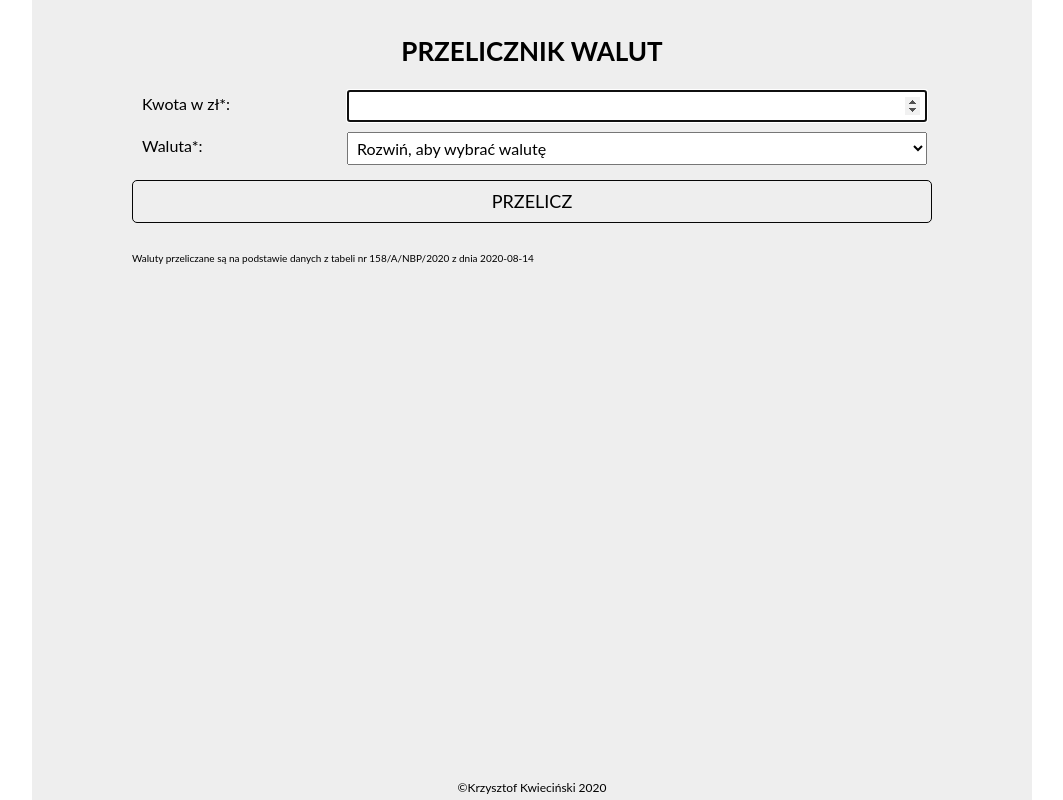
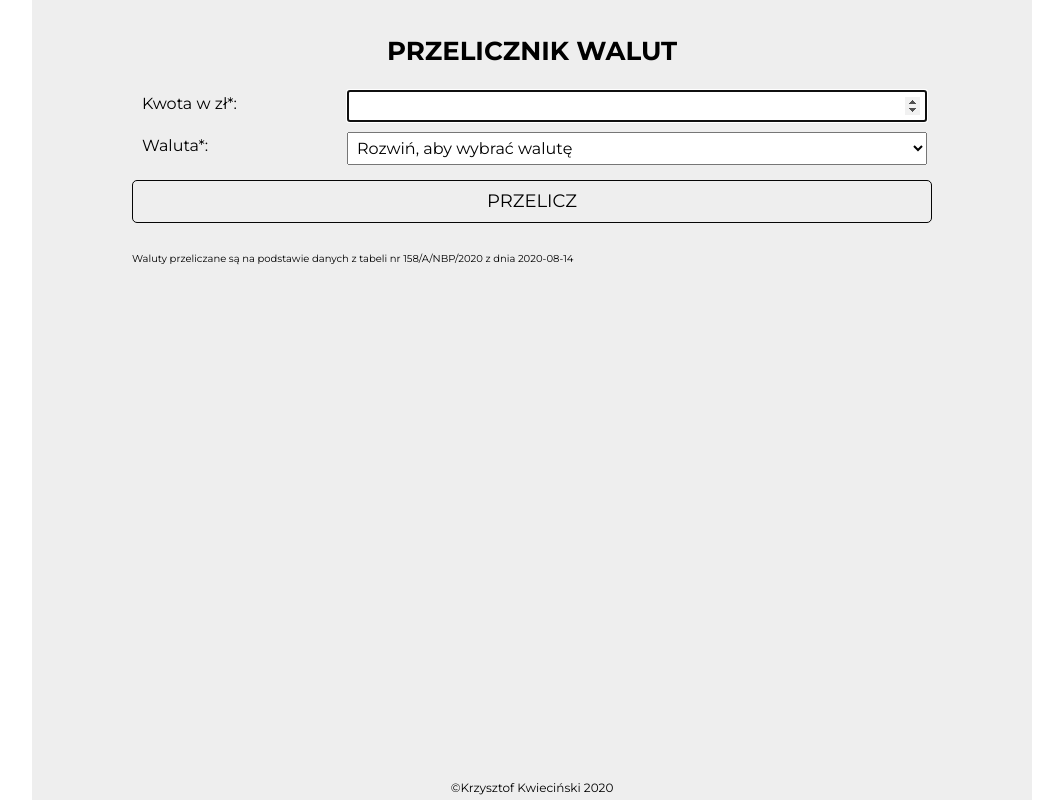
Before and after one commit to damdlani/currency-converter-react, a React (Create React App) app: page / in a window 1280 px wide. Shown: the whole page, without its empty margins (108-1171 px from the left). Built offline with nearby package versions, Linux system fonts and the light colour scheme.

Commit message:
font changed to montserrat

```diff
--- a/public/index.html
+++ b/public/index.html
@@ -7,7 +7,7 @@
   <link rel="stylesheet" href="https://cdnjs.cloudflare.com/ajax/libs/normalize/8.0.1/normalize.min.css"
     integrity="sha512-NhSC1YmyruXifcj/KFRWoC561YpHpc5Jtzgvbuzx5VozKpWvQ+4nXhPdFgmx8xqexRcpAglTj9sIBWINXa8x5w=="
     crossorigin="anonymous" />
-  <link href="https://fonts.googleapis.com/css2?family=Roboto:ital,wght@0,400;0,700;1,400&display=swap"
+  <link href="https://fonts.googleapis.com/css2?family=Montserrat:ital,wght@0,400;0,700;1,400;1,700&display=swap"
     rel="stylesheet">
   <meta name="viewport" content="width=device-width, initial-scale=1" />
   <meta name="theme-color" content="#000000" />
--- a/src/index.css
+++ b/src/index.css
@@ -1,6 +1,7 @@
 html {
   box-sizing: border-box;
-  font-family: 'Lato', sans-serif;
+  font-family: 'Montserrat', sans-serif;
+
 }
 
 *,
```
